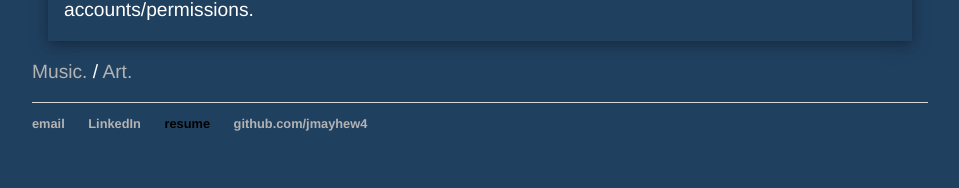
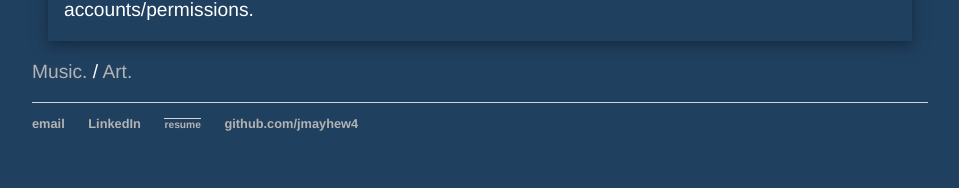
Before and after one commit to jmayhew4/jmayhew4.github.io, a Jekyll site: the page built from index.html, in a window 1280 px wide. Shown: the part 1767-1955 px from the top of the page, without its empty margins (160-1119 px from the left). Built offline with Jekyll 4.4.1, drawn with Linux system fonts in a browser that asks for light colours.

Commit message:
Update main.css
corrected css

```diff
--- a/css/main.css
+++ b/css/main.css
@@ -82,7 +82,17 @@ input[type=checkbox]{
 }
 input[type=checkbox] + label:after {
    content: 'resume';
+   border-top: 1px solid #d5d5d5;
+   font-size: .8em;
+    list-style: none;
+    text-decoration: none;
+    color: #b3b3b3;
 }
 input[type=checkbox]:checked + label:after {
    content: 'Available on request!';
+   border-top: 1px solid #d5d5d5;
+   font-size: .8em;
+    list-style: none;
+    text-decoration: none;
+    color: #b3b3b3;
 }
```
